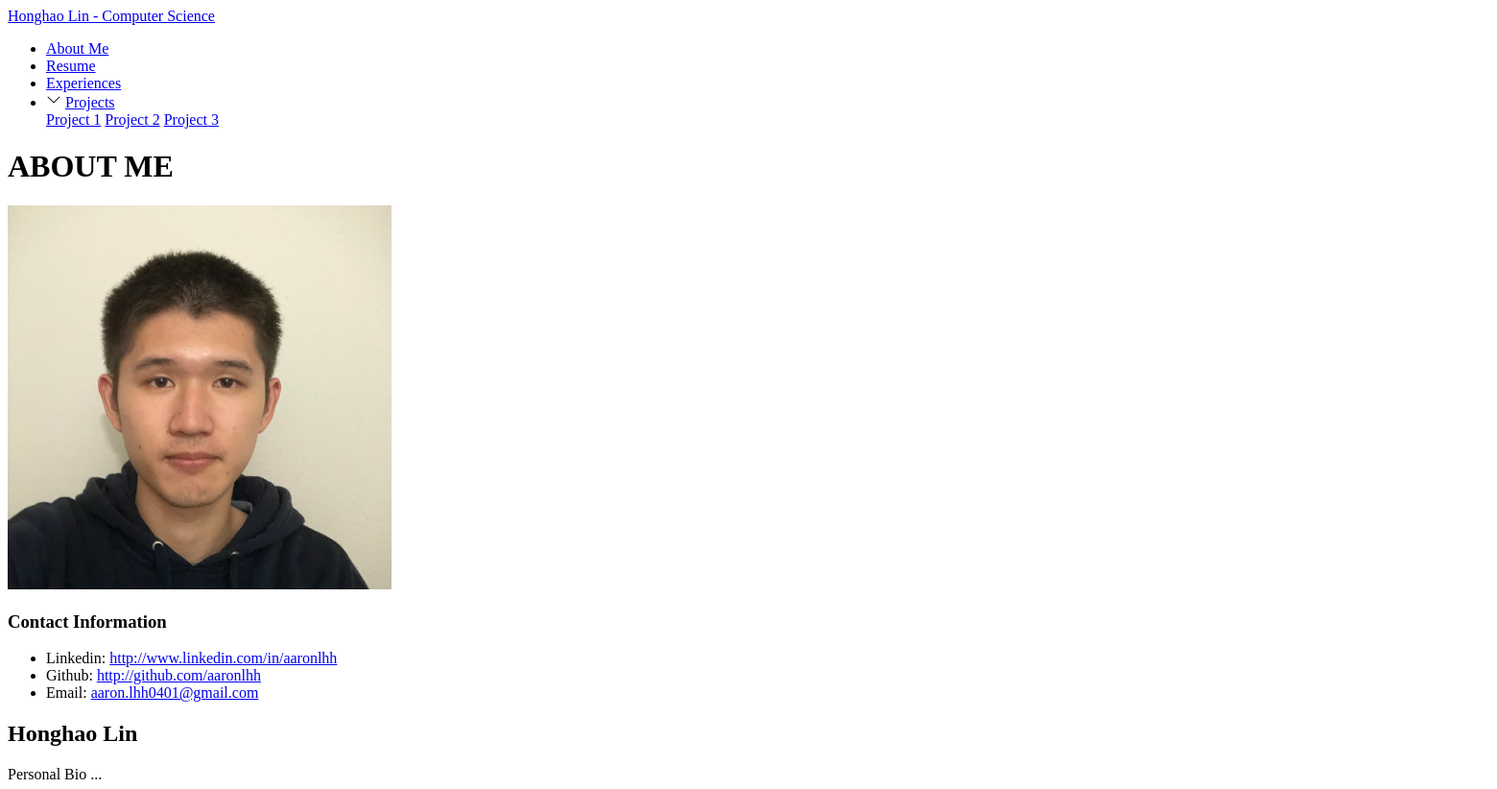
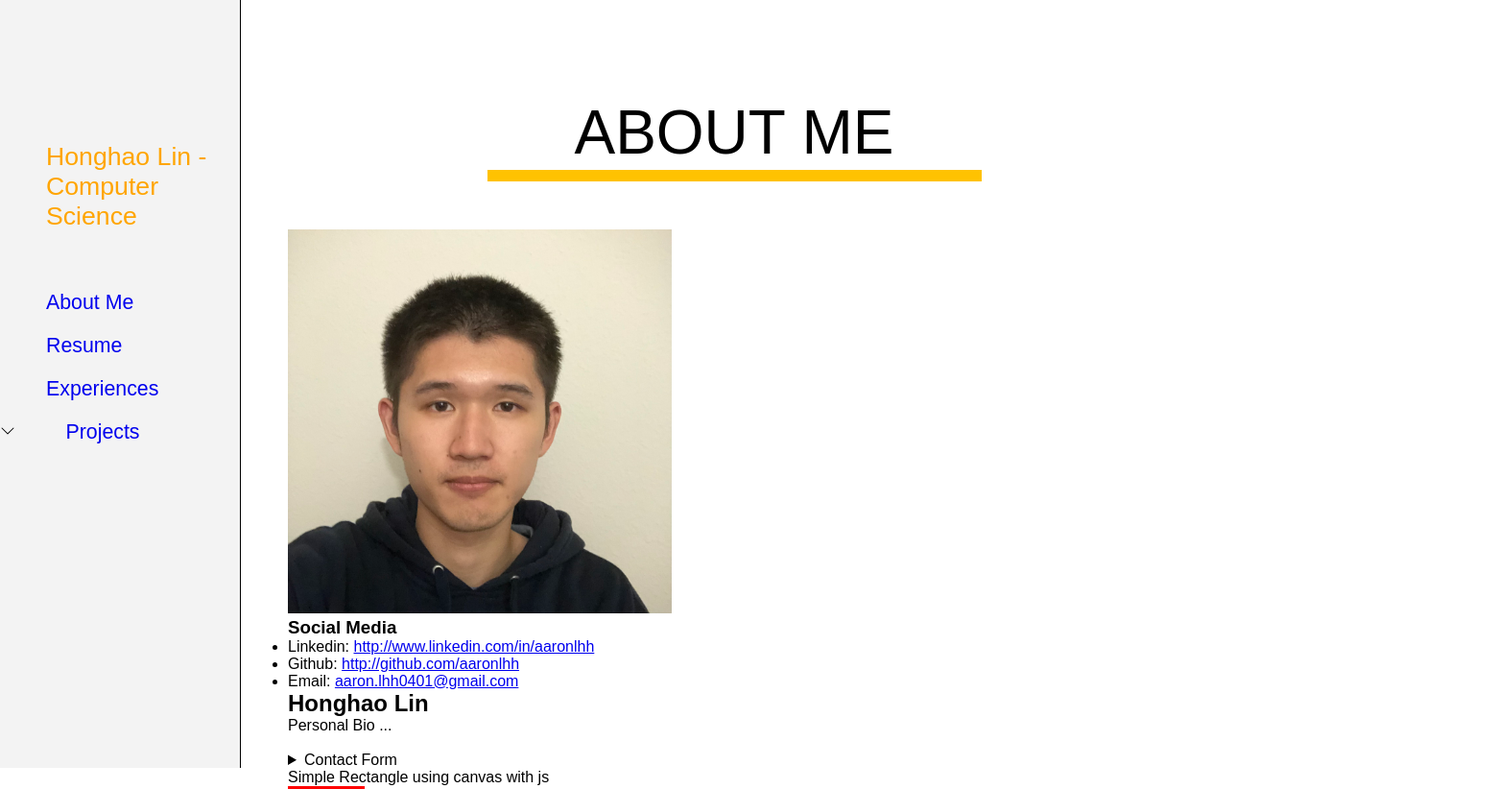
Before and after one commit to aaronlhh/portfolio, a plain HTML site: page index.html in a window 1280 px wide. Shown: the top 822 px of the page at 96% size, 1560 px wide, since content can reach past the window. Drawn offline with Linux system fonts and the light colour scheme.

Commit message:
adding general css for sidebar and title

```diff
--- a/index.html
+++ b/index.html
@@ -8,14 +8,16 @@
       name="description"
       content="Portfolio of Honghao Lin, a student who is seeking Software Development Jobs">
     <link rel="stylesheet" href="styles/main.css">
+    <link rel="stylesheet" href="styles/index.css">
     <script src="scripts/main.js"></script>
 	<title>Portfolio</title>
 </head>
 
 <body>
+    <div class="container">
         <header>
             <nav class="navigation">
-            <a href="/">Honghao Lin - Computer Science</a>
+                <a href="/"><span>Honghao Lin - Computer Science</span></a>
                 <ul>
                     <li><a href="/">About Me</a></li>
                     <li><a href="/resume.html">Resume</a></li>
@@ -26,7 +28,7 @@
                                 <path fill-rule="evenodd" d="M1.646 4.646a.5.5 0 0 1 .708 0L8 10.293l5.646-5.647a.5.5 0 0 1 .708.708l-6 6a.5.5 0 0 1-.708 0l-6-6a.5.5 0 0 1 0-.708z"/>
                             </svg>
                             <a class="project-link" href="/projects.html">Projects</a>
-                        <nav class="subproject-links">
+                            <nav class="subproject-links shrink">
                                 <a href="project1.html">Project 1</a>
                                 <a href="project2.html">Project 2</a>
                                 <a href="project3.html">Project 3</a>
@@ -37,14 +39,18 @@
             </nav>
         </header>
 
+        <div class="content">
+            <div class="title">
+                <h1>ABOUT ME</h1>
+            </div>
             <main>
-		<h1>ABOUT ME</h1>
-		<div id="personal-info">
+                <section class="personal-info">
+                    <div class="information">
                         <picture>
                             <img src="images/portrait.jpg" alt="portrait picture" width="400" height="400">
                         </picture>
-            <section>
-                <h3>Contact Information</h3>
+                        <div>
+                            <h3>Social Media</h3>
                             <ul>
                                 <li>Linkedin:
                                     <a href="http://www.linkedin.com/in/aaronlhh">http://www.linkedin.com/in/aaronlhh</a>
@@ -56,11 +62,12 @@
                                     <a href="mailto:aaron.lhh0401@gmail.com">aaron.lhh0401@gmail.com</a>
                                 </li>
                             </ul>
-            </section>
                         </div>
-        <section id="bio">
+                    </div>
+                    <div class  ="bio">
                         <h2>Honghao Lin</h2>
                         <p>Personal Bio ...</p>
+                    </div>
                 </section>
 
                 <br>
@@ -120,10 +127,9 @@
                         </mrow>
                     </math>
                 </template>
-
+                <aside>
                     <p>Simple Rectangle using canvas with js</p>
                     <canvas id="myCanvas">A rectangle</canvas>
-
                     <p>The famous formula by <b><i>Einstein</i></b> is:</p>
                     <math xmlns="http://www.w3.org/1998/Math/MathML">
                         <mrow>
@@ -142,22 +148,20 @@
                     Disadvantage of MathML:
                     Support was added in Chrome 24, but temporarily removed afterwards due to instability.
                         1. Before version 4, Firefox only supports the XHTML notation
-
                         2. Before version 10, Safari had issues rendering significant portions of the MathML torture test
-
                         3. Can be enabled via the #enable-experimental-web-platform-features flag in chrome://flags
-
-            4. Browsers based on Chromium 109+ specifically support MathML Core. While there is significant support overlap with other MathML implementations there are some differences (see details).
-
+                        4. Browsers based on Chromium 109+ specifically support MathML Core. While there is significant
+                                support overlap with other MathML implementations there are some differences (see details).
                         5. Opera's support is limited to a CSS profile of MathML
                     </pre>
-
+                </aside>
             </main>
-
             <footer>
                 <hr>
                 <aside><p>This page was made with by <em>Honghao Lin</em></p></aside>
             </footer>
+        </div>
+    </div>
 
     <script>
         let canvas = document.getElementById("myCanvas");
--- a/styles/main.css
+++ b/styles/main.css
@@ -0,0 +1,97 @@
+:root {
+    --navigation-width: 250px;
+    --title-font-family: Oswald, sans-serif;
+}
+
+*{
+    margin: 0;
+    padding: 0;
+    font-family: sans-serif;
+}
+
+.container {
+    display: flex;
+}
+
+/* navigation sidebar */
+
+.navigation {
+    height: 100%;
+    position: fixed;
+    width: var(--navigation-width);
+    border-right: 1px solid black;
+    background-color: rgba(0, 0, 0, 0.046);
+}
+
+.navigation a {
+    text-decoration: none;
+}
+
+.navigation > a > span{
+    font-family: var(--title-font-family);
+    display: block;
+    font-size: 20pt;
+    margin-top: 148px;
+    margin-left: 48px;
+    margin-bottom: 62px;
+    margin-right: 32px;
+    color: orange;
+}
+
+.shrink {
+    display: none;
+}
+
+.navigation ul a {
+    font-size: 16pt;
+    margin-left: 42px;
+    margin-right: 12px;
+    margin-bottom: 20px;
+    padding-right: 6px;
+    padding-left: 6px;
+    display: inline-block;
+    max-width: 90%;
+    cursor: pointer;
+}
+
+/* content */
+
+.content{
+    height: 100%;
+    width: 100%;
+    overflow-y: auto; /* Makes the content scrollable */
+    margin-left: calc(var(--navigation-width));
+    margin-top: 100px;
+}
+
+div.title {
+    max-width: 700px;
+    margin-left: auto;
+    margin-right: auto;
+    margin-bottom: 50px;
+    border-bottom-width: 12px;
+    border-bottom-style: solid;
+    border-bottom-color: rgba(255,194,1,1);
+    width: 50%;
+}
+
+div.title h1{
+    font-family: var(--title-font-family);
+    font-size: 4em;
+    line-height: 1.2;
+    font-weight: 500;
+    text-align: center;
+}
+
+main {
+    margin-left: auto;
+    margin-right: auto;
+    padding: 0 50px;
+    max-width: 1280px;
+}
+
+
+/* footer css */
+footer {
+    padding: 0 50px;
+}
```
Also changed, not shown: experiences.html (+11 -5 lines), project1.html (+11 -4 lines), project2.html (+11 -4 lines), project3.html (+10 -4 lines), projects.html (+11 -5 lines), resume.html (+11 -5 lines). Lines whose indentation alone changed are shown as unchanged.
